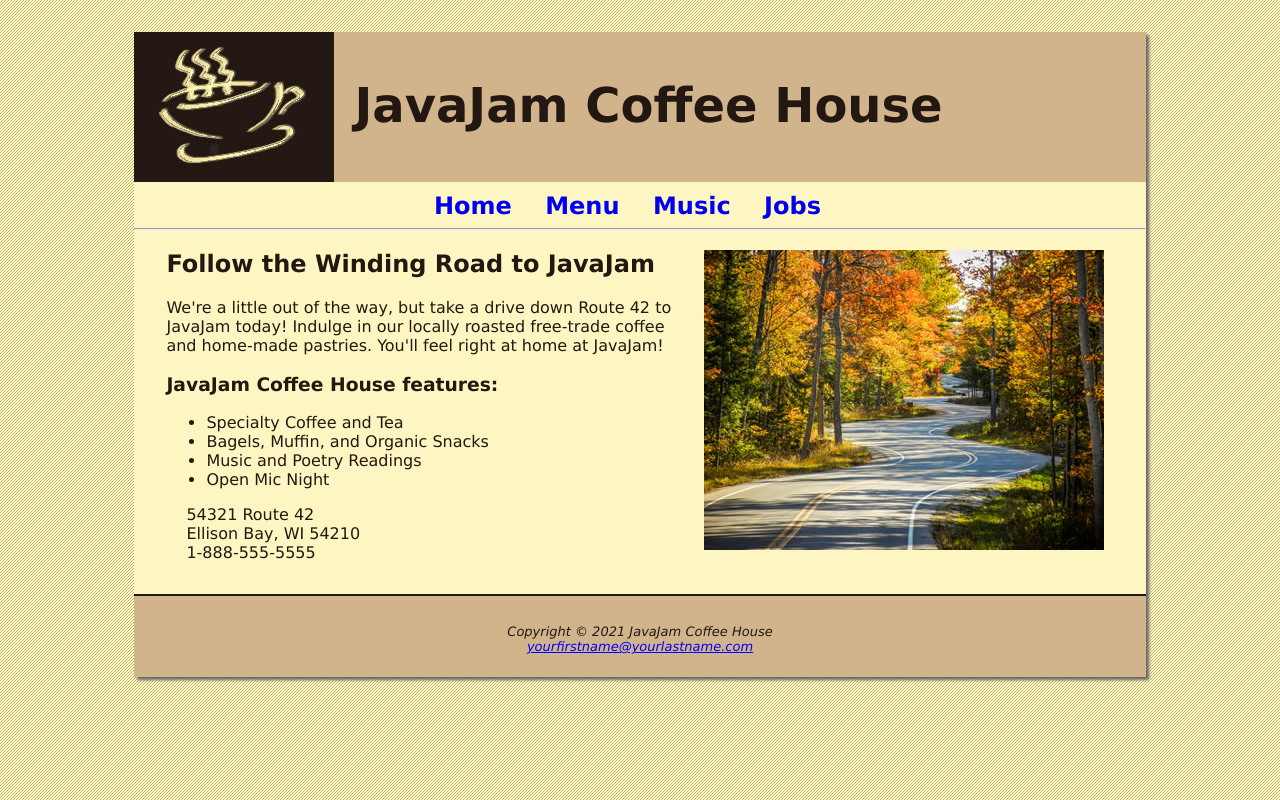
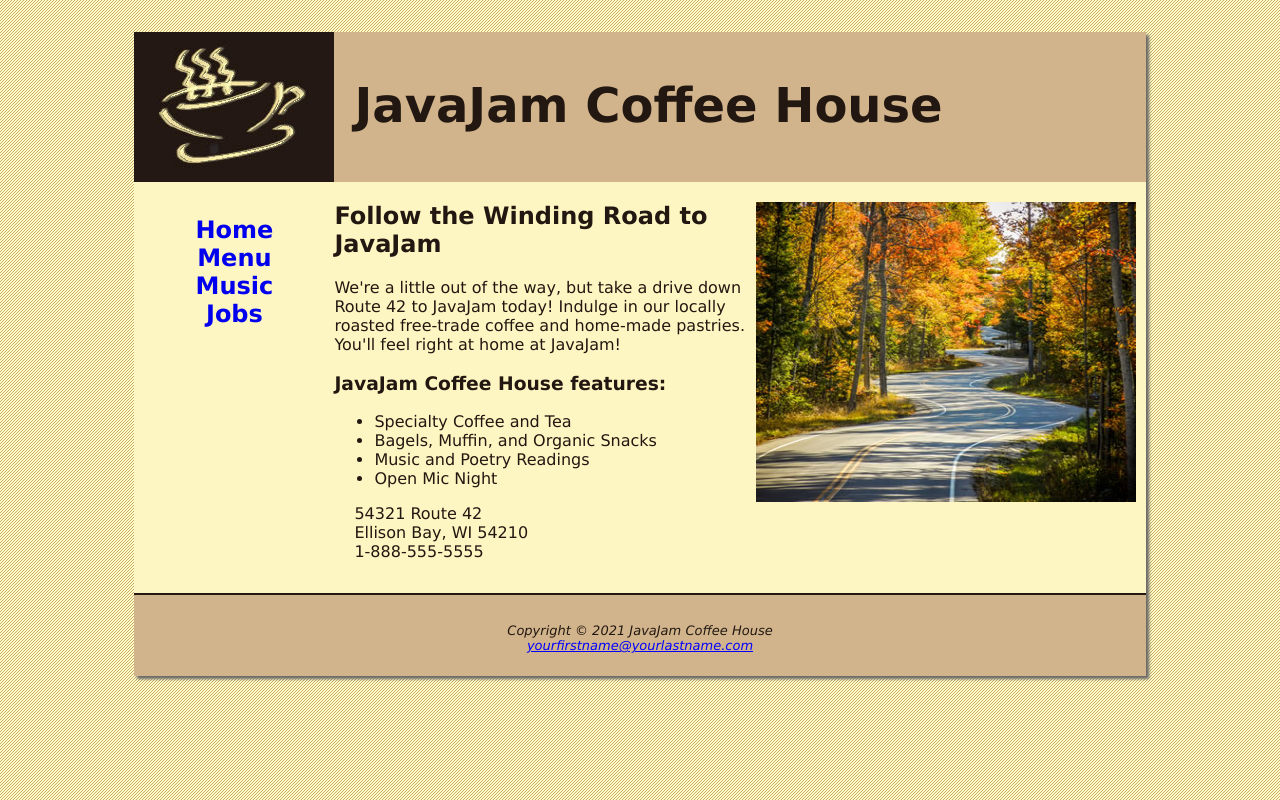
Before and after one commit to Kairos5106/javajam, a plain HTML site: page index.html in a window 1280 px wide. Drawn offline with Linux system fonts and the light colour scheme.

Commit message:
implemented a two-block page layout for all pages

```diff
--- a/index.html
+++ b/index.html
@@ -11,13 +11,13 @@
     </header>
 
     <nav>
-        <a href="index.html">Home</a>&nbsp;&nbsp;&nbsp;
-        <a href="menu.html">Menu</a>&nbsp;&nbsp;&nbsp;
-        <a href="music.html">Music</a>&nbsp;&nbsp;&nbsp;
-        <a href="jobs.html">Jobs</a>&nbsp;&nbsp;&nbsp;
+        <ul>
+            <li><a href="index.html">Home</a></li>
+            <li><a href="menu.html">Menu</a></li>
+            <li><a href="music.html">Music</a></li>
+            <a href="jobs.html">Jobs</a></li>
+        </ul>
     </nav>
-
-    <hr>
 
     <main>
         <img src="images/windingroad.jpg" alt="winding road through the
--- a/styles/javajam.css
+++ b/styles/javajam.css
@@ -27,6 +27,8 @@ nav{
     font-weight: bold;
     font-size: 1.5em;
     padding-top: 10px;
+    float: left;
+    width: 200px;
 }
 
 nav a{
@@ -34,11 +36,15 @@ nav a{
     text-decoration: none;
 }
 
+nav ul{
+    list-style-type: none;
+    padding-left: 0;
+}
+
 main{
-    padding-left: 2em;
-    padding-right: 2em;
-    padding-bottom: 2em;
-    display: block;
+    padding: 0 0 2em 0;
+    margin-left: 200px;
+    background-color: #FEF6C2;
 }
 
 footer{
@@ -80,3 +86,11 @@ img{
 .floatright{
     float: right;
 }
+
+*{
+    box-sizing: border-box;
+}
+
+header, nav, main, footer{
+    display: block;
+}
```
Also changed, not shown: jobs.html (+6 -6 lines), menu.html (+6 -6 lines), music.html (+6 -6 lines).
